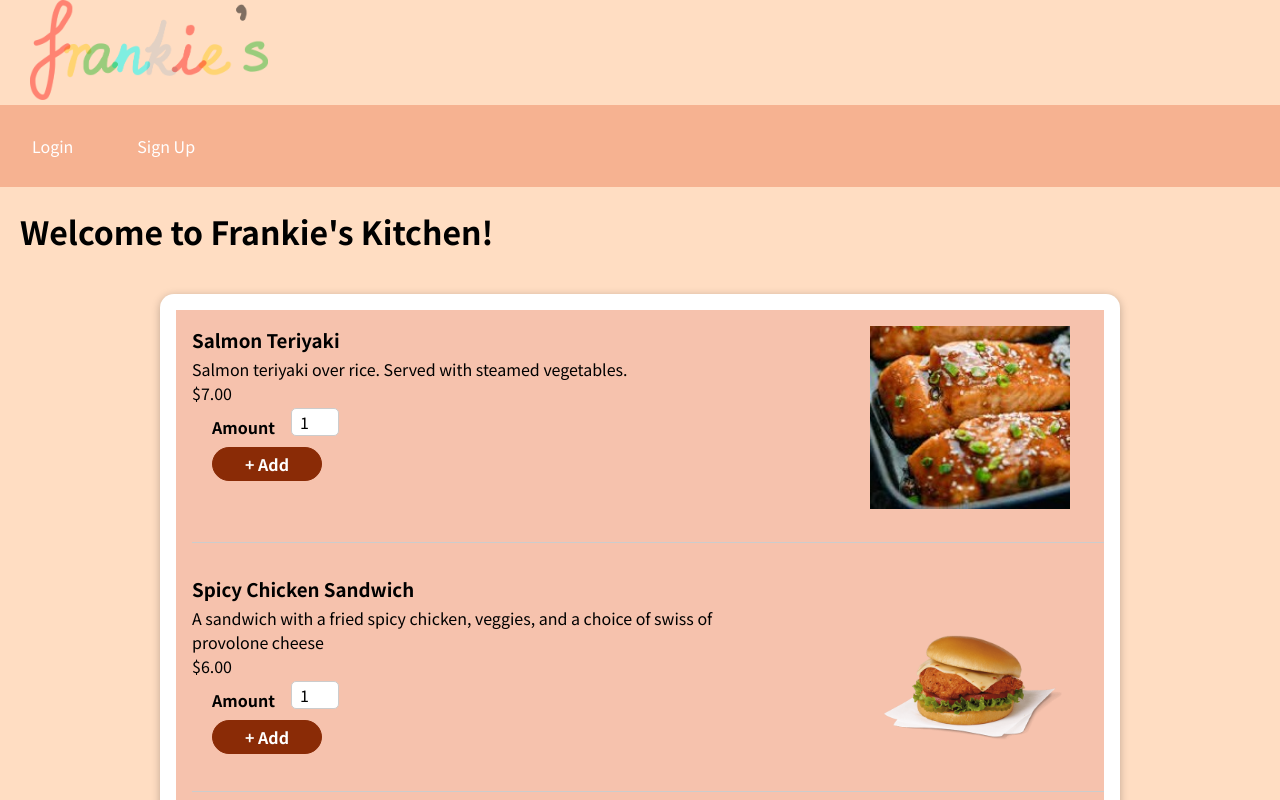
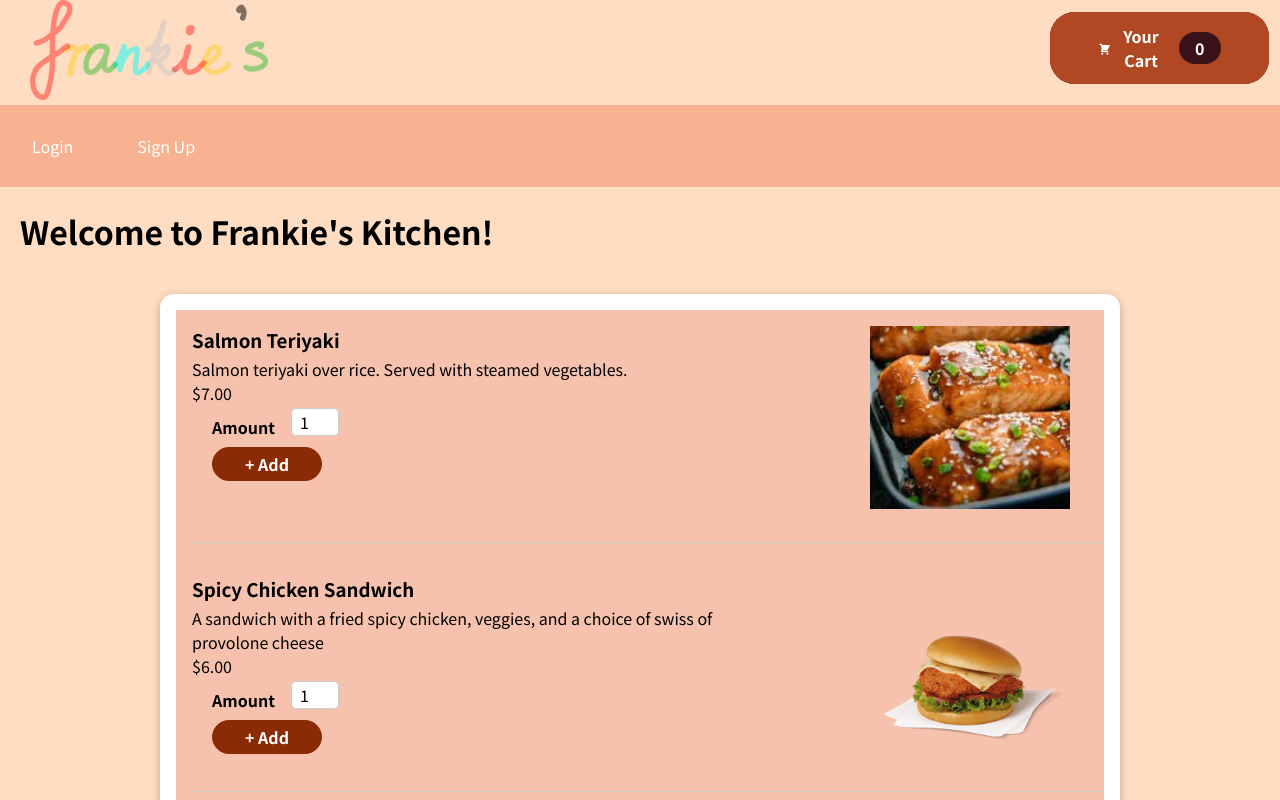
Before and after one commit to hayooniverse/frankies, a React (Create React App) app: page /admin in a window 1280 px wide. Shown: the top 800 px of the page. Built offline with nearby package versions, Linux system fonts and the light colour scheme; no server answers; the HTML template or start-up script is replaced by a standard one.

Commit message:
Revert "fix to admin page"
This reverts commit 28452bdc59aa0f9b21a6551e34a16cf4906fcded.

```diff
--- a/src/components/Meals/Bakery.tsx
+++ b/src/components/Meals/Bakery.tsx
@@ -20,7 +20,7 @@ const Meals = () => {
     <Fragment>
         <Provider store={store} >
             {showCart && <Cart onHideCart={hideCartHandler} />}
-            {/* <Header onShowCart={showCartHandler} /> */}
+            <Header onShowCart={showCartHandler} />
             <main>
                 <Bakery />
             </main>
--- a/src/components/Meals/Drink.tsx
+++ b/src/components/Meals/Drink.tsx
@@ -20,7 +20,7 @@ const Meals = () => {
     <Fragment>
         <Provider store={store} >
             {showCart && <Cart onHideCart={hideCartHandler} />}
-            {/* <Header onShowCart={showCartHandler} /> */}
+            <Header onShowCart={showCartHandler} />
             <main>
                 <Drink />
             </main>
--- a/src/components/Meals/Food.tsx
+++ b/src/components/Meals/Food.tsx
@@ -20,7 +20,7 @@ const Meals = () => {
     <Fragment>
         <Provider store={store} >
             {showCart && <Cart onHideCart={hideCartHandler} />}
-            {/* <Header onShowCart={showCartHandler} /> */}
+            <Header onShowCart={showCartHandler} />
             <main>
                 <Food />
             </main>
--- a/src/components/Meals/Snack.tsx
+++ b/src/components/Meals/Snack.tsx
@@ -20,7 +20,7 @@ const Meals = () => {
     <Fragment>
         <Provider store={store} >
             {showCart && <Cart onHideCart={hideCartHandler} />}
-            {/* <Header onShowCart={showCartHandler} /> */}
+            <Header onShowCart={showCartHandler} />
             <main>
                 <Snack />
             </main>
--- a/src/pages/App.tsx
+++ b/src/pages/App.tsx
@@ -77,7 +77,7 @@ class App extends Component<Props, State> {
                                  style={{height: '100px', width: 'Auto'}}/>
                         </a>
                     </div>
-                    {/* <Header/> */}
+                    <Header/>
                     <div>
                       {currentUser ? (
                         isAdmin? (
```
